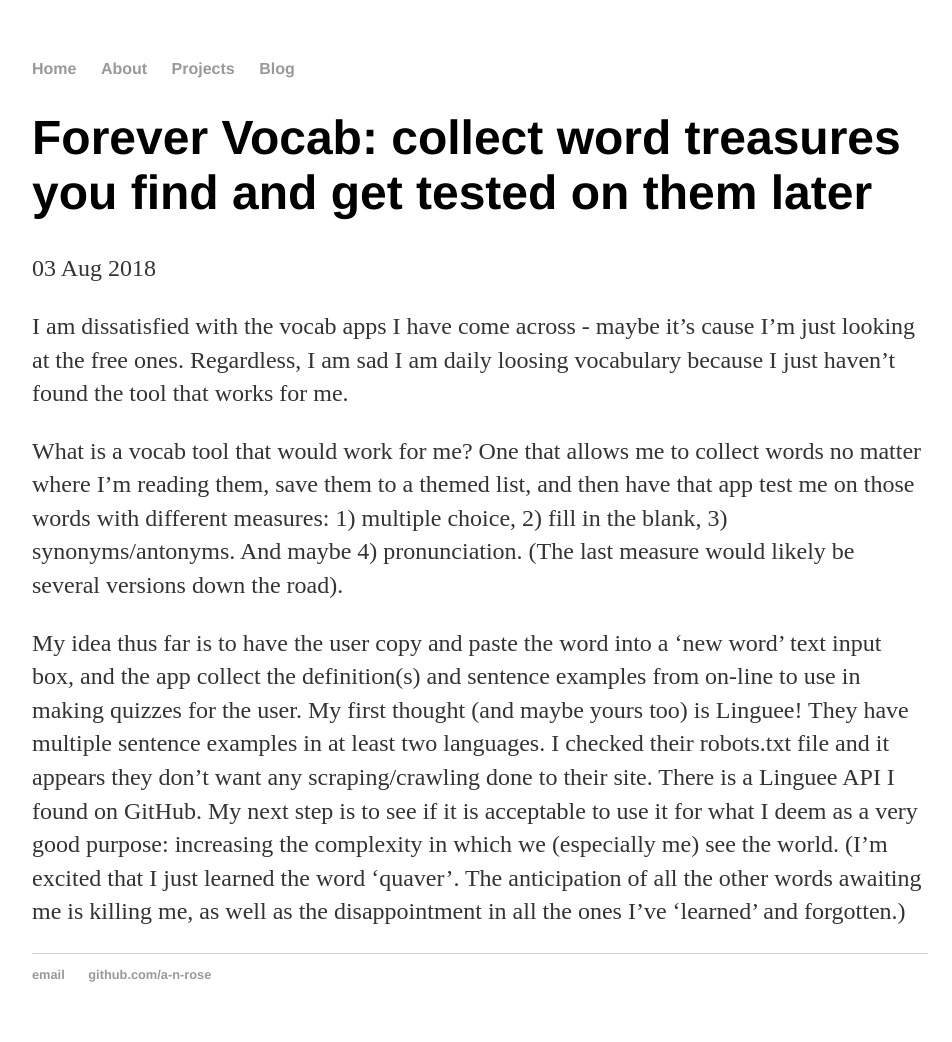
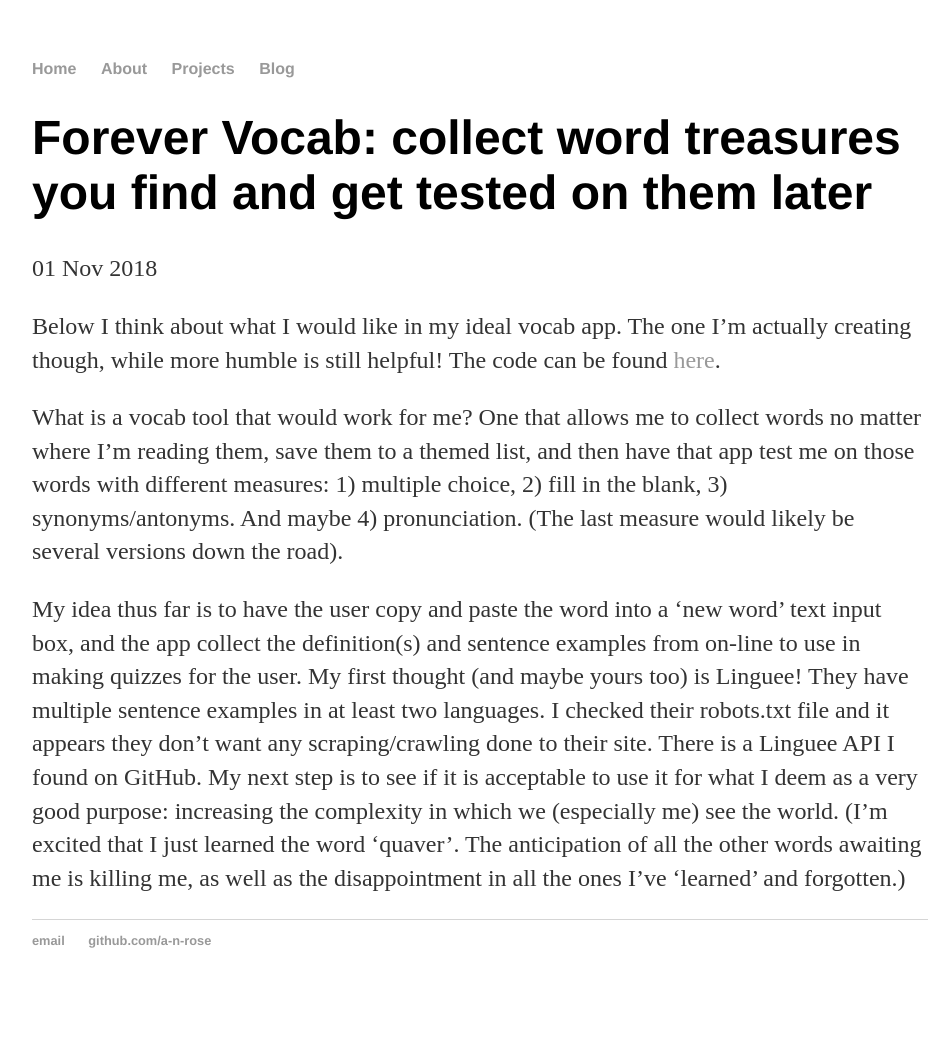
Before and after one commit to a-n-rose/a-n-rose.github.io, a Jekyll site: the page built from _posts/2018-08-03-vocampany.md, in a window 1280 px wide. Shown: the whole page, without its empty margins (160-1112 px from the left). Built offline with Jekyll 4.4.1, drawn with Linux system fonts in a browser that asks for light colours; after the commit the page ends 1008 px from its top, so only the background shows below that.

Commit message:
updated vocab app post (dates are off... I'll fix that eventually)

```diff
--- a/_posts/2018-08-03-vocampany.md
+++ b/_posts/2018-08-03-vocampany.md
@@ -1,10 +1,10 @@
 ---
 layout: post
 title: "Forever Vocab: collect word treasures you find and get tested on them later"
-date: 2018-08-03
+date: 2018-11-01
 ---
 
-I am dissatisfied with the vocab apps I have come across - maybe it's cause I'm just looking at the free ones. Regardless, I am sad I am daily loosing vocabulary because I just haven't found the tool that works for me.
+Below I think about what I would like in my ideal vocab app. The one I'm actually creating though, while more humble is still helpful! The code can be found <a href="https://github.com/a-n-rose/Vocab-Collector-and-Tester">here</a>.
 
 What is a vocab tool that would work for me? One that allows me to collect words no matter where I'm reading them, save them to a themed list, and then have that app test me on those words with different measures: 1) multiple choice, 2) fill in the blank, 3) synonyms/antonyms. And maybe 4) pronunciation. (The last measure would likely be several versions down the road).
 
```
